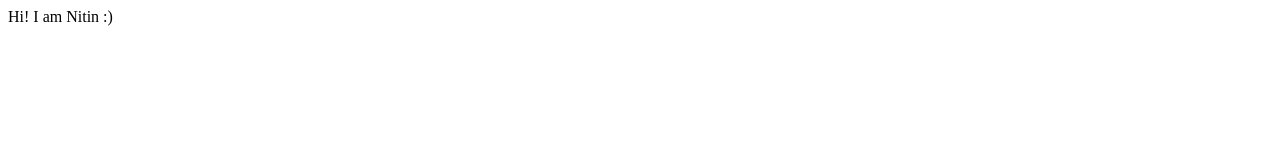
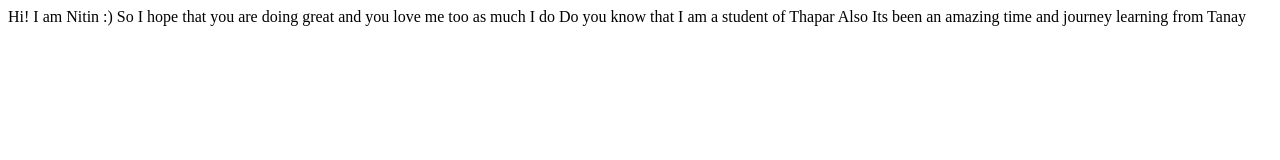
Before and after one commit to nitindang/NitinDang_Portfolio, a plain HTML site: page index.html in a window 1280 px wide. Drawn offline with Linux system fonts and the light colour scheme.

Commit message:
feat: added index.html

```diff
--- a/index.html
+++ b/index.html
@@ -7,5 +7,11 @@
 </head>
 <body>
     Hi! I am Nitin :)
+
+    So I hope that you are doing great and you love me too as much I do
+
+    Do you know that I am a student of Thapar
+
+    Also Its been an amazing time and journey learning from Tanay
 </body>
 </html>
```
